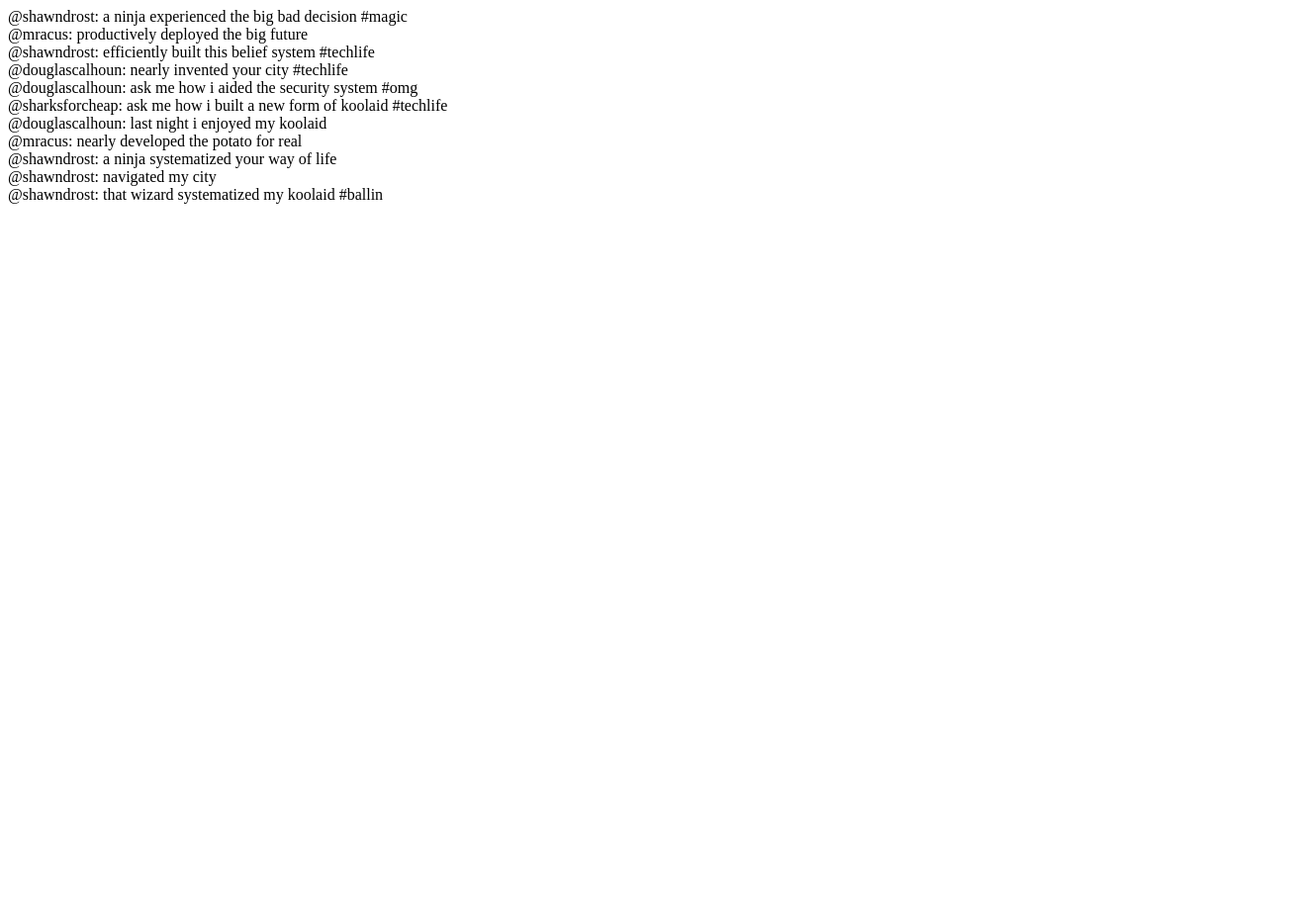
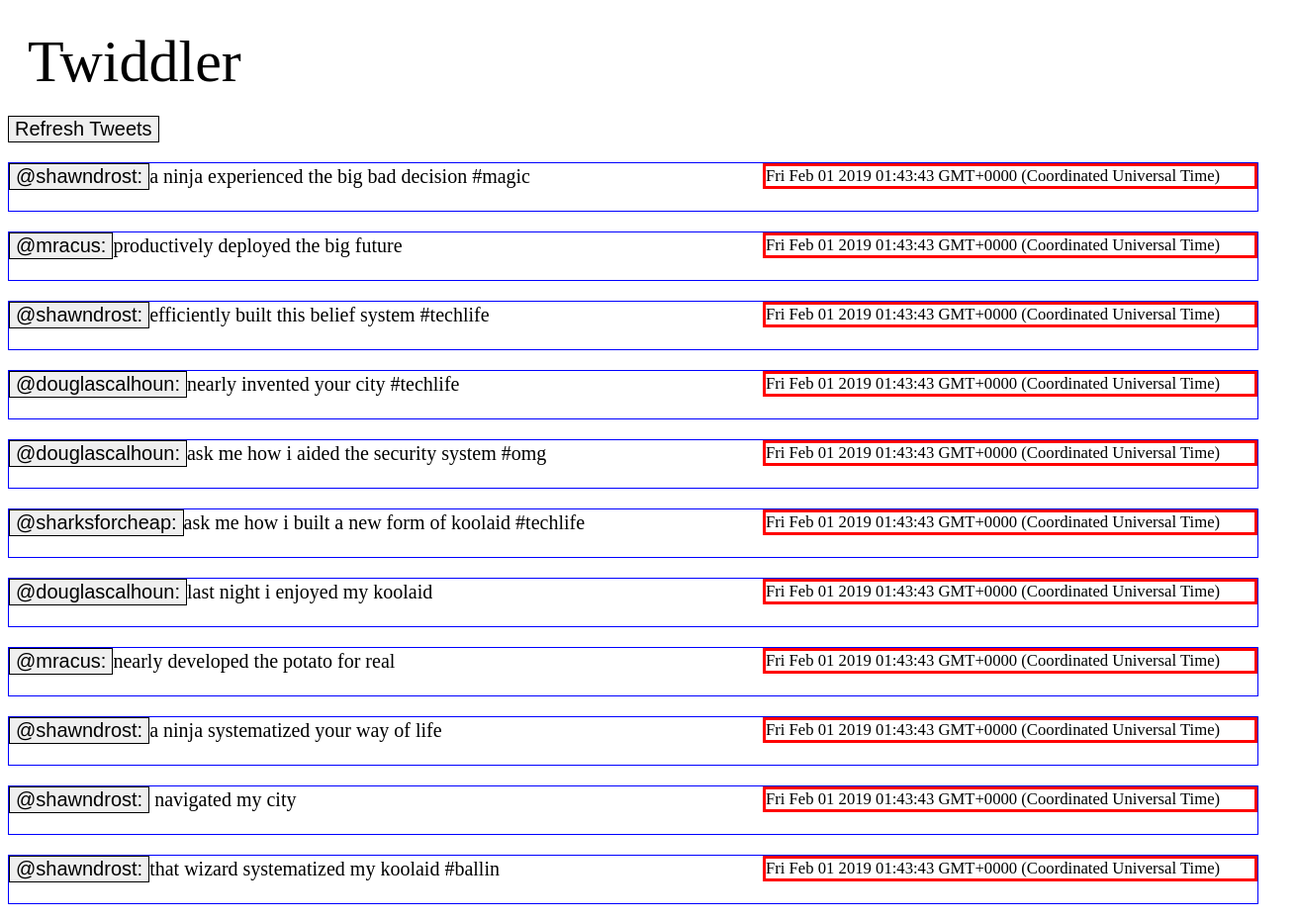
Before and after one commit to harrisonywu/twiddler, a plain HTML site: page index.html in a window 1280 px wide. Shown: the whole page at 99% size, 1312 px wide, since content can reach past the window. Before the commit the page ends 800 px from the top, so only its background shows below. Drawn offline with Linux system fonts and the light colour scheme.

Commit message:
Style twiddler, and post one-time tweets with time-stamp included

```diff
--- a/index.html
+++ b/index.html
@@ -3,22 +3,57 @@
   <head>
     <script src="jquery.js"></script>
     <script src="data_generator.js"></script>
+    <link href="main.css" type="text/css" rel="stylesheet">
+    <style>
+    </style>
   </head>
   <body>
+
+
     <script>
 
       $(document).ready(function(){
         var $body = $('body');
         $body.html('');
 
+        var $heading = $("<heading >Twiddler</heading>");
+          $heading.appendTo($body);
+
+        var $button = $("<button id='refreshTweetsButton'>Refresh Tweets</button>"); //Note to self: it's like like doc.createEle
+          $button.appendTo($body);
+          $button.click(function() {
+          //when pressed, will generate new tweets
+        });
+
         var index = streams.home.length - 1;
         while(index >= 0){
           var tweet = streams.home[index];
-          var $tweet = $('<div></div>');
-          $tweet.text('@' + tweet.user + ': ' + tweet.message);
+          var $tweetUsername = $('<button></button>');  // the username of the person tweeting
+          $tweetUsername.text('@'+tweet.user+': ');
+
+          var $tweet = $('<div></div>');   //the tweet message itself
+          $tweet.text(tweet.message);
+          $tweet.addClass('tweet');
           $tweet.appendTo($body);
+          $tweetUsername.prependTo($tweet);
+
+          var $time = $('<small></small>'); //time stamps of each tweet
+            $time.text(tweet.created_at);
+            $time.appendTo($tweet);
+
+
+          // $tweetUserName.click(function() {
+          //   //will show user tweet hsitory;
+              //HUGE NOTE: THIS FUNCTION ACTUALLY BREAKS MY CODE WHEN ITS EMPTY
+          // });
+
           index -= 1;
+
+
+
+
         }
+
 
       });
 
--- /dev/null
+++ b/main.css
@@ -0,0 +1,40 @@
+body {
+	font-size: 20px;
+}
+
+
+small {
+	float: right;
+	width: 500px;
+	box-sizing: border-box;
+	border: 3px solid red;
+
+}
+
+button {
+	color: #000;
+	border: 1px solid;
+	font-size: 20px;
+}
+
+button.user {
+	float:left;
+	width: auto;
+	box-sizing: border-box;
+	height: 50px;
+}
+
+
+heading {
+	font-size: 60px;
+	display: inline-block;
+	margin: 20px 20px;
+	width:100%;
+}
+
+.tweet {
+	margin: 20px auto;
+	box-sizing: border-box;
+	height: 50px;
+	border: 1px solid blue;
+}
```
